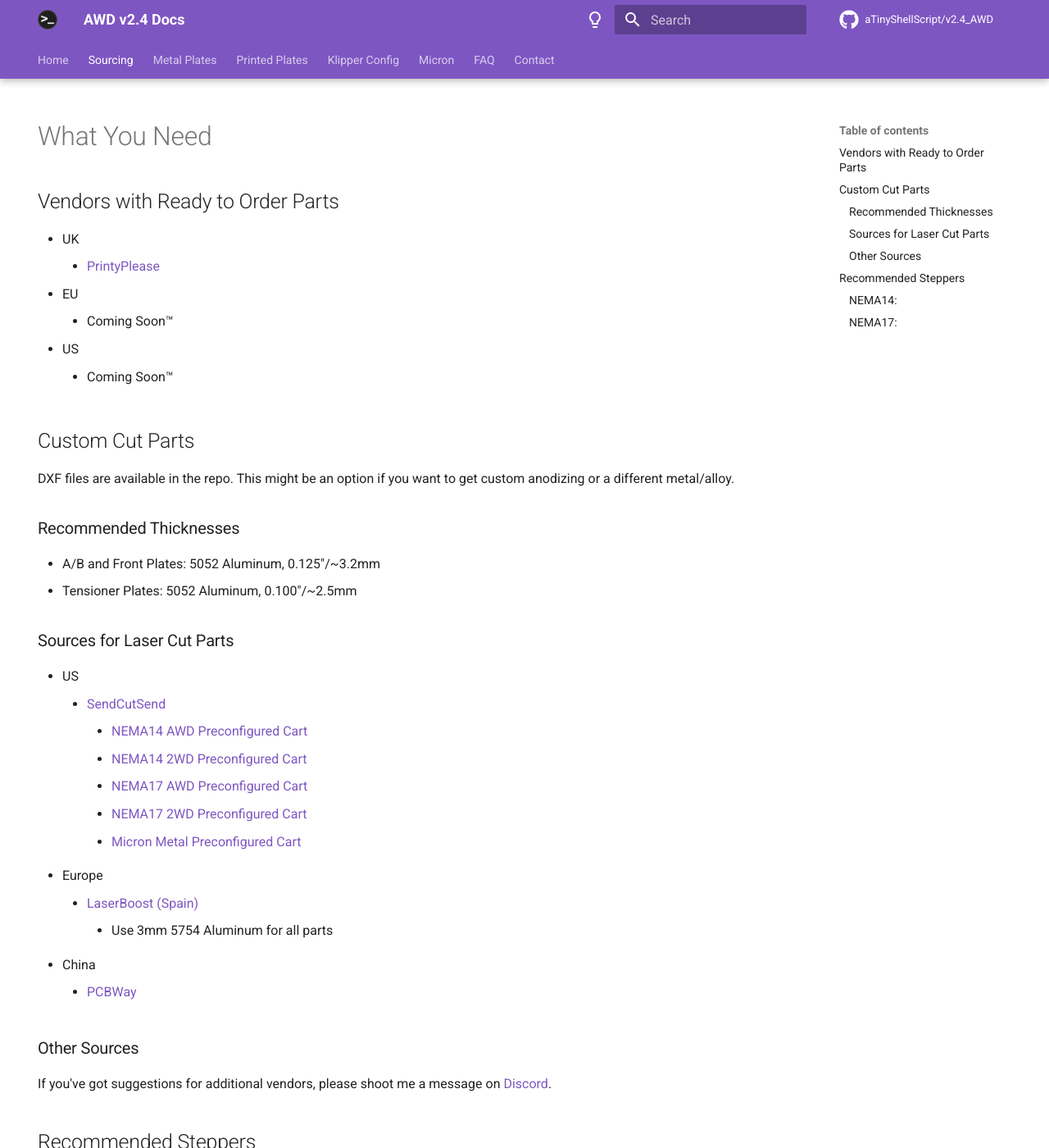
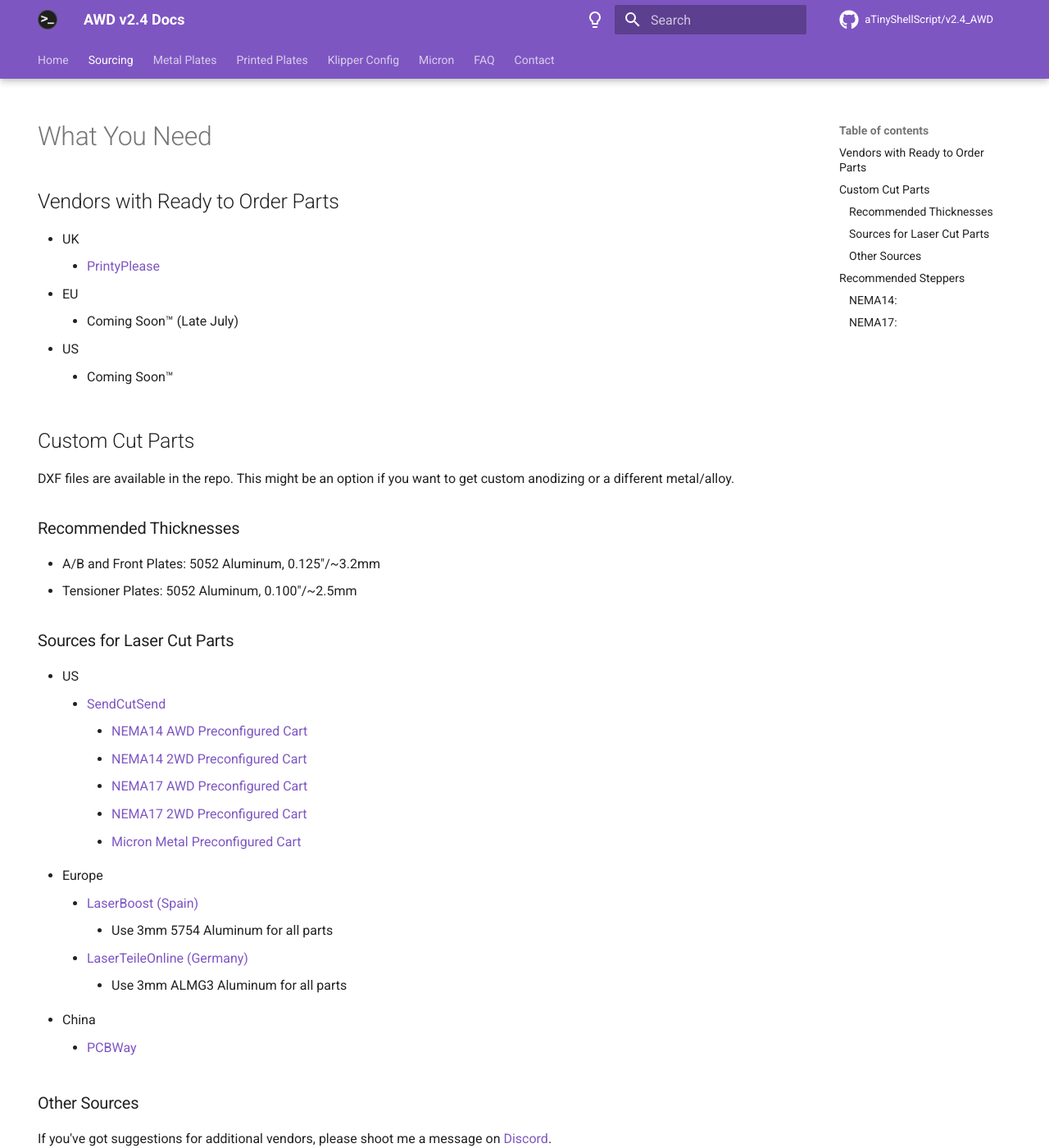
Before and after one commit to aTinyShellScript/awd_docs, an MkDocs documentation site: the page built from docs/sourcing.md, in a window 1280 px wide and 1400 px high. Shown: the whole window at 82% size. Built offline with MkDocs 1.6.1 and Material for MkDocs 9.7.7, drawn with Linux system fonts in a browser that asks for light colours; comment, search, counter and statistics services are not loaded.

Commit message:
LaserTeileOnline Added
German source for laser cut parts added.

```diff
--- a/docs/sourcing.md
+++ b/docs/sourcing.md
@@ -9,7 +9,7 @@
 * UK
     * [PrintyPlease](https://www.printyplease.uk/2.4awd)
 * EU
-    * Coming Soon™
+    * Coming Soon™ (Late July)
 * US
     * Coming Soon™
 
@@ -34,6 +34,8 @@
 * Europe
     * [LaserBoost (Spain)](http://www.laserboost.com/)
         * Use 3mm 5754 Aluminum for all parts
+    * [LaserTeileOnline (Germany)](https://laserteileonline.de/)
+        * Use 3mm ALMG3 Aluminum for all parts
 * China
     * [PCBWay](https://www.pcbway.com/rapid-prototyping/manufacture/?type=3)
 
```
